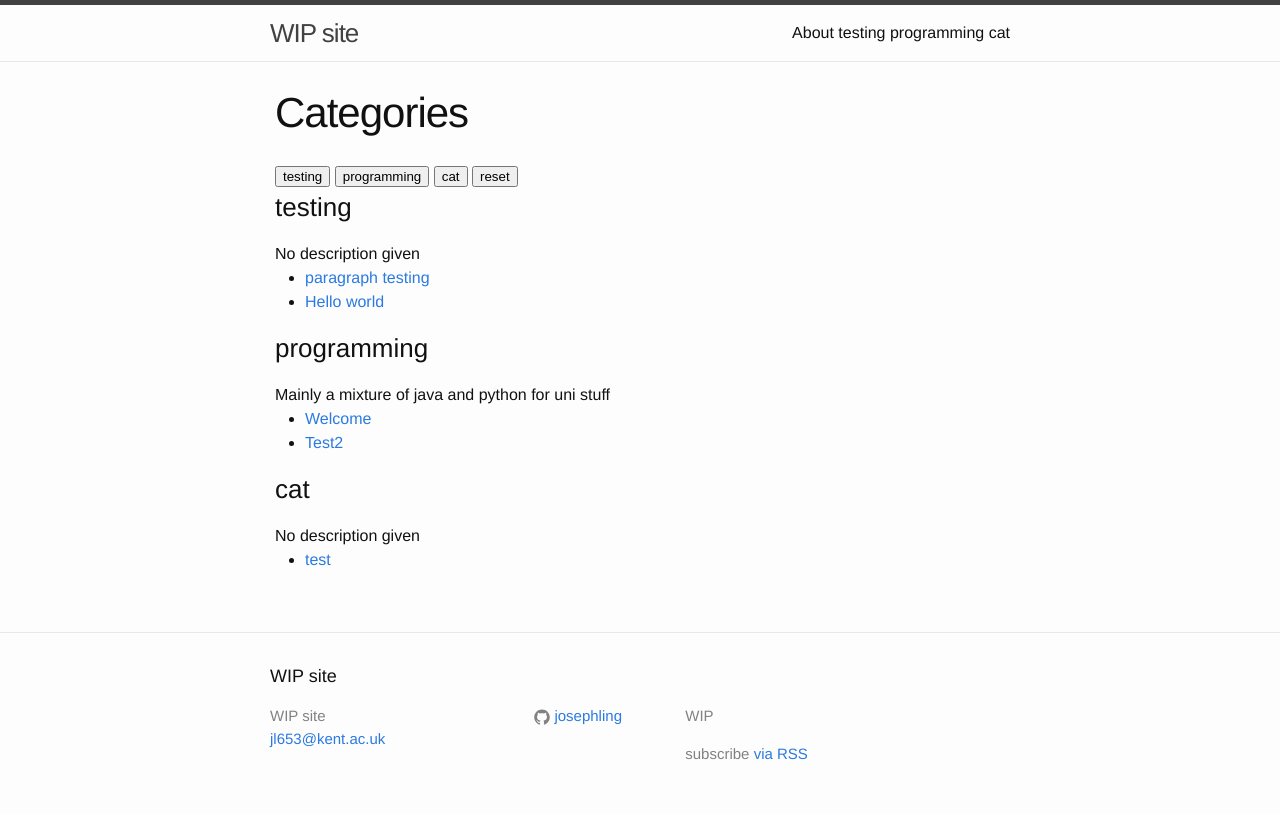
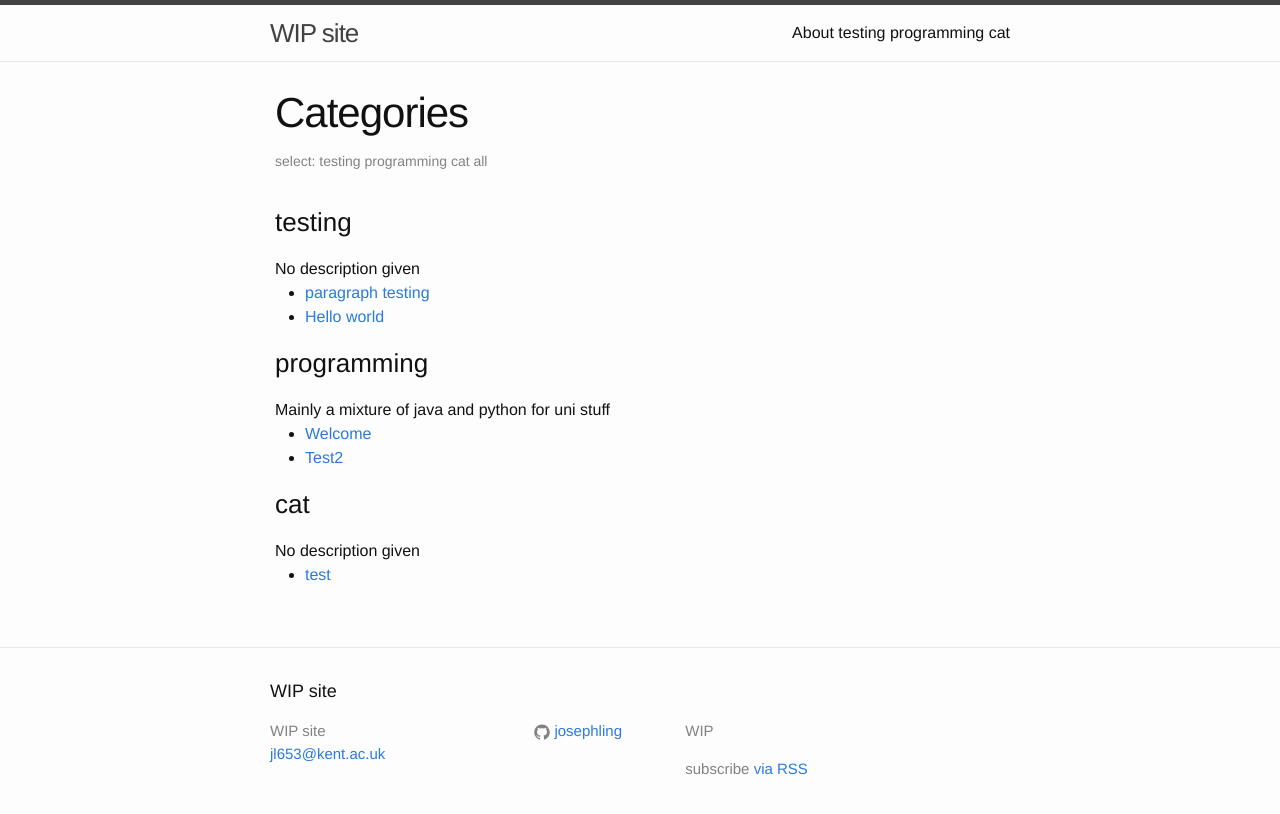
Before and after one commit to JosephLing/josephling.github.io, a Jekyll site: the page built from categories.md, in a window 1280 px wide. Shown: the top 814 px of the page. Built offline with Jekyll 4.4.1, drawn with Linux system fonts in a browser that asks for light colours.

Commit message:
improved styling and functionality for tag and category selection

```diff
--- a/Gemfile
+++ /dev/null
@@ -1 +0,0 @@
-gem 'html-proofer'
--- a/_includes/filteredList.html
+++ b/_includes/filteredList.html
@@ -1,8 +1,11 @@
-<div id="categories-selection">
-    <script src="../filterList.js"></script>
+<header class="post-header categories-selection">
+    <h1 class="post-title">{{ page.title }}</h1>
 
-    {% for category in include.filterList %}
-        <button class='categoryButton' value='{{ category | first }}' onclick='OnButtonClick(this)'>{{category | first}}</button>
-    {% endfor %}
-    <button class='categoryButton' value='reset' onclick='OnButtonClick(this)'>reset</button>
-</div>
+    <script src="../filterList.js" title="{{include.title}}"></script>
+    <span class="post-meta">
+        select:{% for category in include.filterList %}
+        <span class='categoryButton' onclick='OnButtonClick(this)'>{{ category | first }}</span>
+        {% endfor %}
+        <span class='categoryButton' onclick='OnButtonClick(this)'>all</span>
+    </span>
+</header>
--- a/_layouts/page.html
+++ b/_layouts/page.html
@@ -2,11 +2,19 @@
 layout: default
 ---
 <div class="post">
+
   <article class="post-content">
-    <header class="post-header">
-      <h1 class="post-title">{{ page.title }}</h1>
-    </header>
+    {% if page.title == "Tags"  %}
+      {% include filteredList.html filterList=site.tags title='Tags: ' %}
+    {% elsif page.title == "Categories"%}
+      {% include filteredList.html filterList=site.categories title='Categories: ' %}
+    {% else %}
+      <header class="post-header">
+        <h1 class="post-title">{{ page.title }}</h1>
+      </header>
+    {% endif %}
     {{ content }}
+
   </article>
 
 </div>
--- a/categories.md
+++ b/categories.md
@@ -6,7 +6,6 @@
 ---
 <div id="archives">
 
-{% include filteredList.html filterList=site.categories %}
 
  <div id="category-list">
 <!-- so what we do here is generate all the categories with there content and their description from the _data/categories.yml file-->
@@ -14,7 +13,7 @@
 
     {% capture category_name %}{{ category | first }}{% endcapture %}
     <div id="{{ category_name | slugize }}" class='list'>
-        <h3 class="category-head">{{ category_name }}</h3>
+        <h3 class="sub-head">{{ category_name }}</h3>
         {% if site.data.categories[category_name] %}
            {{ site.data.categories[category_name] }}
         {% else %}
--- a/filterList.js
+++ b/filterList.js
@@ -1,80 +1,102 @@
 //check whether or not css can do this when it is selected or not.....
 
-let list = "category-list";
+var list = "category-list";
 const BUTTONS = "categoryButton";
-const RESET = "reset"
+const RESET = "all";
+const TITLE = document.currentScript.getAttribute("title");
 
-function setList(newList){
+function setList(newList) {
     list = newList;
 }
 
 //used for when we load the page and we need to validate whether or the ?=option is a valid button
-function submitButtonChecked(nameOfId){
+function submitButtonChecked(nameOfId) {
     const buttons = document.getElementsByClassName(BUTTONS);
     let found = false;
     let count = 0;
-    while (!found && count<buttons.length){
-        if (buttons[count].value == nameOfId){
+    while (!found && count < buttons.length) {
+        if (buttons[count].value === nameOfId) {
             found = true;
-        }else{
-            count ++;
+        } else {
+            count++;
         }
     }
-    if (found){
+    if (found) {
         setButtonToChecked(buttons[count]);
     }
     return found;
 }
 
 // filters the dispaly of everything in class='list'
-function displayCategories(divId){
+function displayCategories(divId) {
+    const subHeaders = document.getElementsByClassName("sub-head");
     const getCategories = document.getElementsByClassName("list");
-    if (getCategories.length != 0){
-        if (divId == RESET){
-            for(let i = 0; i < getCategories.length; i++) {
+    if (getCategories.length != 0) {
+        if (divId === RESET) {
+            for (let i = 0; i < getCategories.length; i++) {
                 getCategories[i].style.display = "block";
+                document.getElementsByClassName("post-title")[0].textContent = TITLE + "all";
+                for (let i = 0; i < subHeaders.length; i++) {
+                    subHeaders[i].style.display = "block";
+                }
             }
-        }else{
-            for(let i = 0; i < getCategories.length; i++) {
-                if (divId === getCategories[i].id){
+        } else {
+            for (let i = 0; i < getCategories.length; i++) {
+                if (divId === getCategories[i].id) {
                     getCategories[i].style.display = "block";
-                }else{
+                    document.getElementsByClassName("post-title")[0].textContent = TITLE + getCategories[i].id
+                } else {
                     getCategories[i].style.display = "none";
                 }
+            }
+            for (let i = 0; i < subHeaders.length; i++) {
+                subHeaders[i].style.display = "none";
             }
         }
     }
 }
 
 // this runs when you press a button.
-function OnButtonClick(element){
+function OnButtonClick(element) {
     // grabs context of this
-    if (element != null){
-        if (element.value != null){
-            displayCategories(element.value);
+    if (element != null) {
+        if (element.textContent != null) {
+            displayCategories(element.textContent);
             setButtonToChecked(element);
+            let temp_url = window.location.href
+            temp_url = temp_url.slice(0, temp_url.search("="))
+            window.history.pushState("update search", "update", temp_url + "="+ element.textContent)
         }
     }
 }
 
 // sets button to checked and flips the rest
-function setButtonToChecked(element){
+function setButtonToChecked(element) {
     const buttons = document.getElementsByClassName(BUTTONS);
-    for(let i=0; i<buttons.length; i++){
+    for (let i = 0; i < buttons.length; i++) {
         buttons[i].removeAttribute("id"); // O(N) complexity a bit slow but can potentailly speed up later
     }
     element.setAttribute("id", "checked");
 }
 
 // this runs when the page loads
-function OnPageLoadFilter(){
+function OnPageLoadFilter() {
     const url = window.location.href;
     const loc = window.location.href.search("=");
-    if (loc != -1){ //                              checks if ?type= exists
-        const option = url.slice(loc+1, url.length);
+    if (loc != -1) { //                              checks if ?type= exists
+        const option = url.slice(loc + 1, url.length);
         displayCategories(option);
-        if (!submitButtonChecked(option)){
+        if (!submitButtonChecked(option)) {
             console.error("error in setting check box")
+        }
+
+        const buttons = document.getElementsByClassName(BUTTONS);
+        for (let i = 0; i < buttons.length; i++) {
+            if (buttons[i].textContent === option) {
+                buttons[i].setAttribute("id", "checked")
+            }else{
+                buttons[i].removeAttribute("id");
+            }
         }
     }
 }
```
Also changed, not shown: tags.md (+1 -2 lines).
